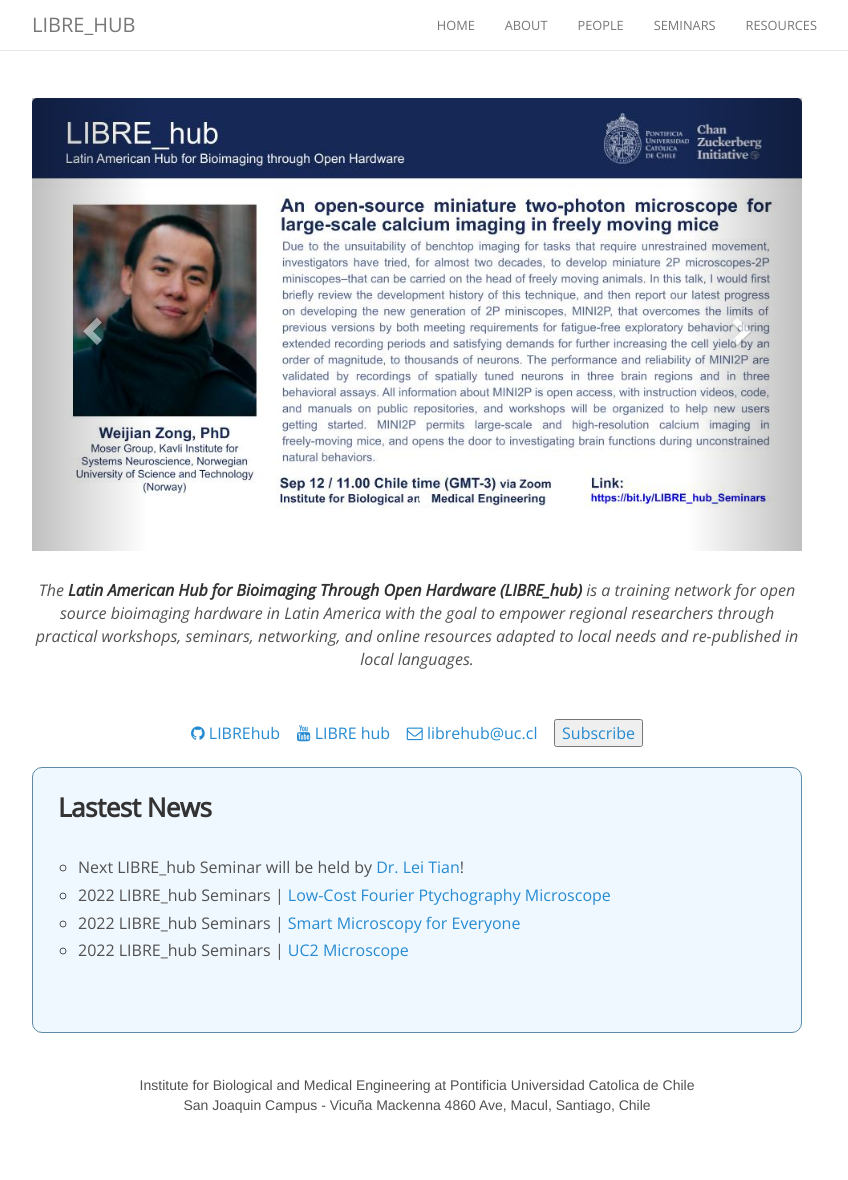
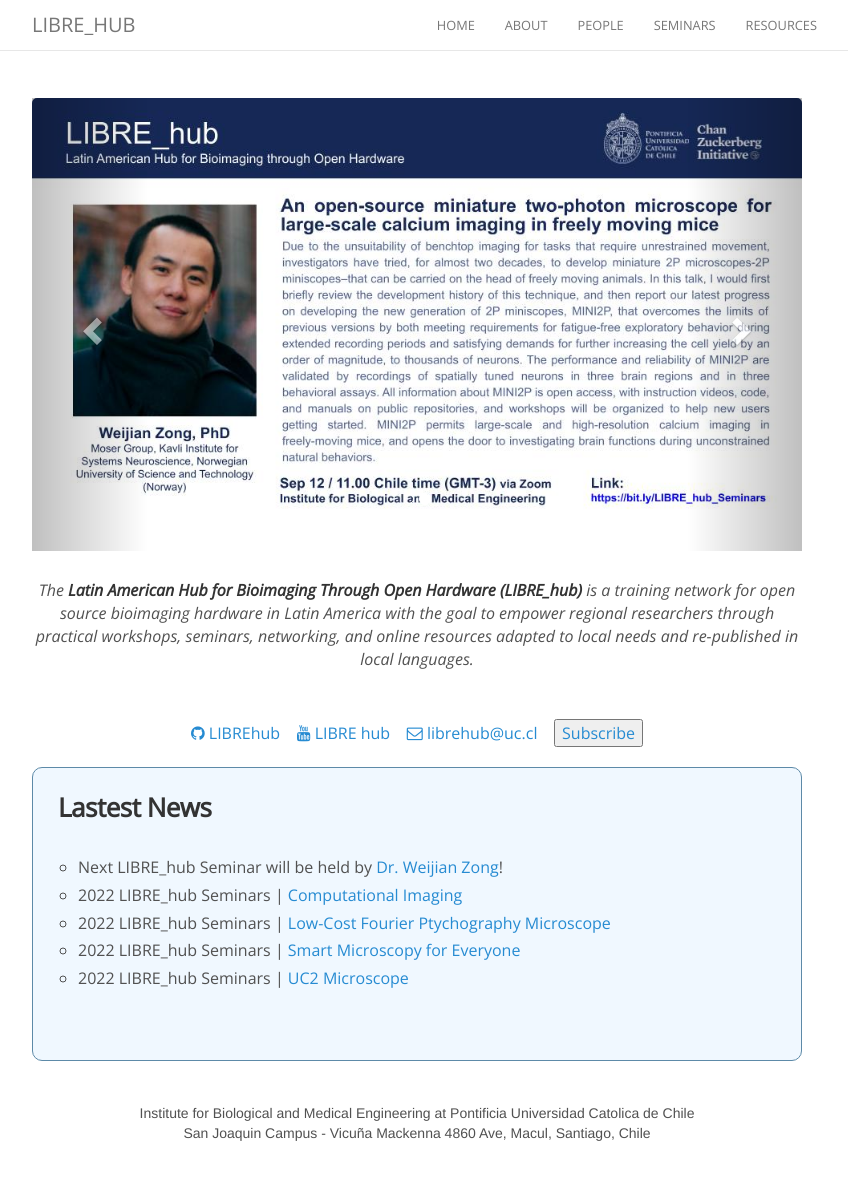
Before and after one commit to LIBREhub/LIBREhub.github.io, a Jekyll site: the page built from index.html, in a window 1280 px wide and 1185 px high. Shown: the top 1180 px of the window, without its empty margins (223-1071 px from the left). Built offline with Jekyll 4.4.1, drawn with Linux system fonts in a browser that asks for light colours; nearby versions of some CDN libraries; comment, search, counter and statistics services are not loaded.

Commit message:
Update news.yml

```diff
--- a/_data/news.yml
+++ b/_data/news.yml
@@ -1,5 +1,8 @@
-- date: 2022-08-11
-  details: Next LIBRE_hub Seminar will be held by <a href="https://librehub.github.io/2022/08/11/next-seminar.html" target="_blank">Dr. Lei Tian</a>!
+- date: 2022-08-23
+  details: Next LIBRE_hub Seminar will be held by <a href="https://librehub.github.io/2022/08/23/next-seminar.html" target="_blank">Dr. Weijian Zong</a>!
+
+- date: 2022-08-22
+  details: 2022 LIBRE_hub Seminars | <a href="https://librehub.github.io/2022/08/22/lei-tian-seminar.html" target="_blank">Computational Imaging</a>
 
 - date: 2022-07-14
   details: 2022 LIBRE_hub Seminars | <a href="https://youtu.be/0U16qJQFn-Y">Low-Cost Fourier Ptychography Microscope</a>
```
